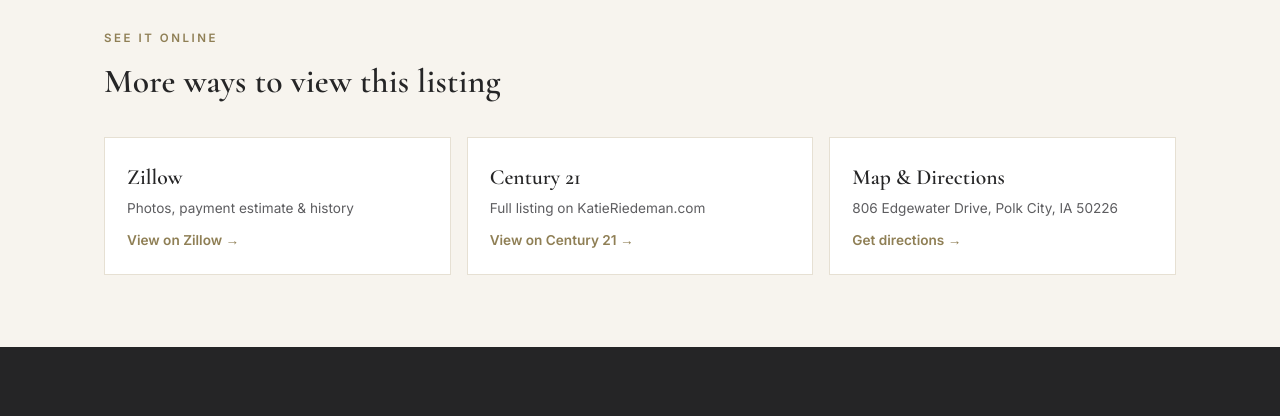
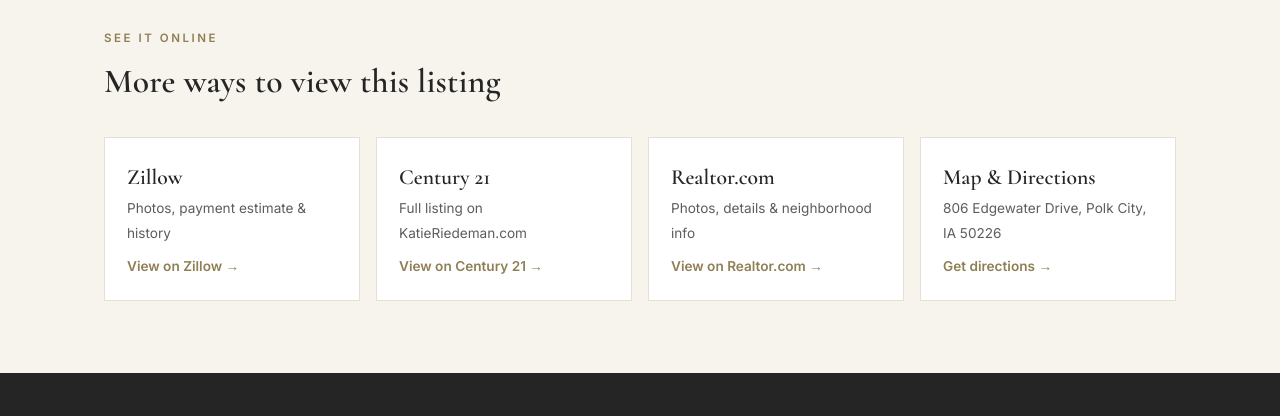
Before and after one commit to katieriedeman2/listings, a plain HTML site: page 806-edgewater-dr/index.html in a window 1280 px wide. Shown: the part 4380-4796 px from the top of the page. Drawn offline with nearby package versions, Linux system fonts and the light colour scheme.

Commit message:
Add Realtor.com link to 806 Edgewater Drive listing site
Co-Authored-By: Claude Opus 5.5 <noreply@anthropic.com>
Claude-Session: https://claude.ai/code/session_01HqZ7adWBzUCYCwgEpdgJRh

```diff
--- a/806-edgewater-dr/index.html
+++ b/806-edgewater-dr/index.html
@@ -109,7 +109,7 @@
   @media(max-width:760px){.places{grid-template-columns:1fr}}
 
   /* links */
-  .links{display:grid;grid-template-columns:repeat(3,1fr);gap:16px;margin-top:28px}
+  .links{display:grid;grid-template-columns:repeat(4,1fr);gap:16px;margin-top:28px}
   @media(max-width:960px){.links{grid-template-columns:repeat(2,1fr)}}
   .link{display:flex;flex-direction:column;justify-content:space-between;gap:10px;text-decoration:none;border:1px solid var(--line);padding:22px;background:var(--white);transition:border-color .2s,transform .2s}
   .link:hover{border-color:var(--gold);transform:translateY(-2px)}
@@ -326,6 +326,9 @@
       <a class="link" href="https://katieriedeman.com/listing/IA/Polk-City/806-Edgewater-Drive-50226/236053079">
         <div><b>Century 21</b><br><small>Full listing on KatieRiedeman.com</small></div><span>View on Century 21 &rarr;</span>
       </a>
+      <a class="link" href="https://www.realtor.com/realestateandhomes-detail/M7777756948">
+        <div><b>Realtor.com</b><br><small>Photos, details &amp; neighborhood info</small></div><span>View on Realtor.com &rarr;</span>
+      </a>
       <a class="link" href="https://www.google.com/maps/dir/?api=1&destination=806+Edgewater+Drive%2C+Polk+City%2C+IA+50226">
         <div><b>Map &amp; Directions</b><br><small>806 Edgewater Drive, Polk City, IA 50226</small></div><span>Get directions &rarr;</span>
       </a>
```
